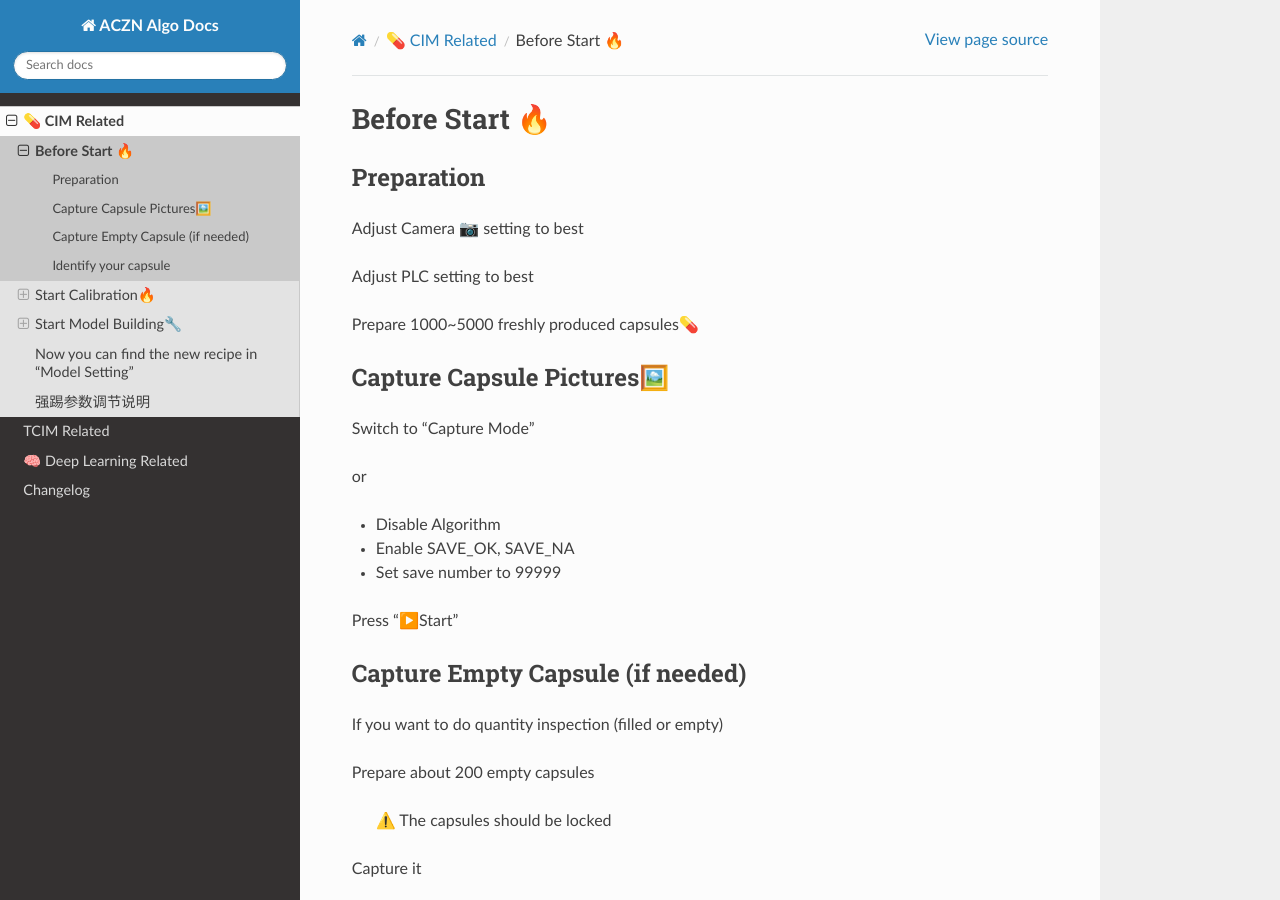
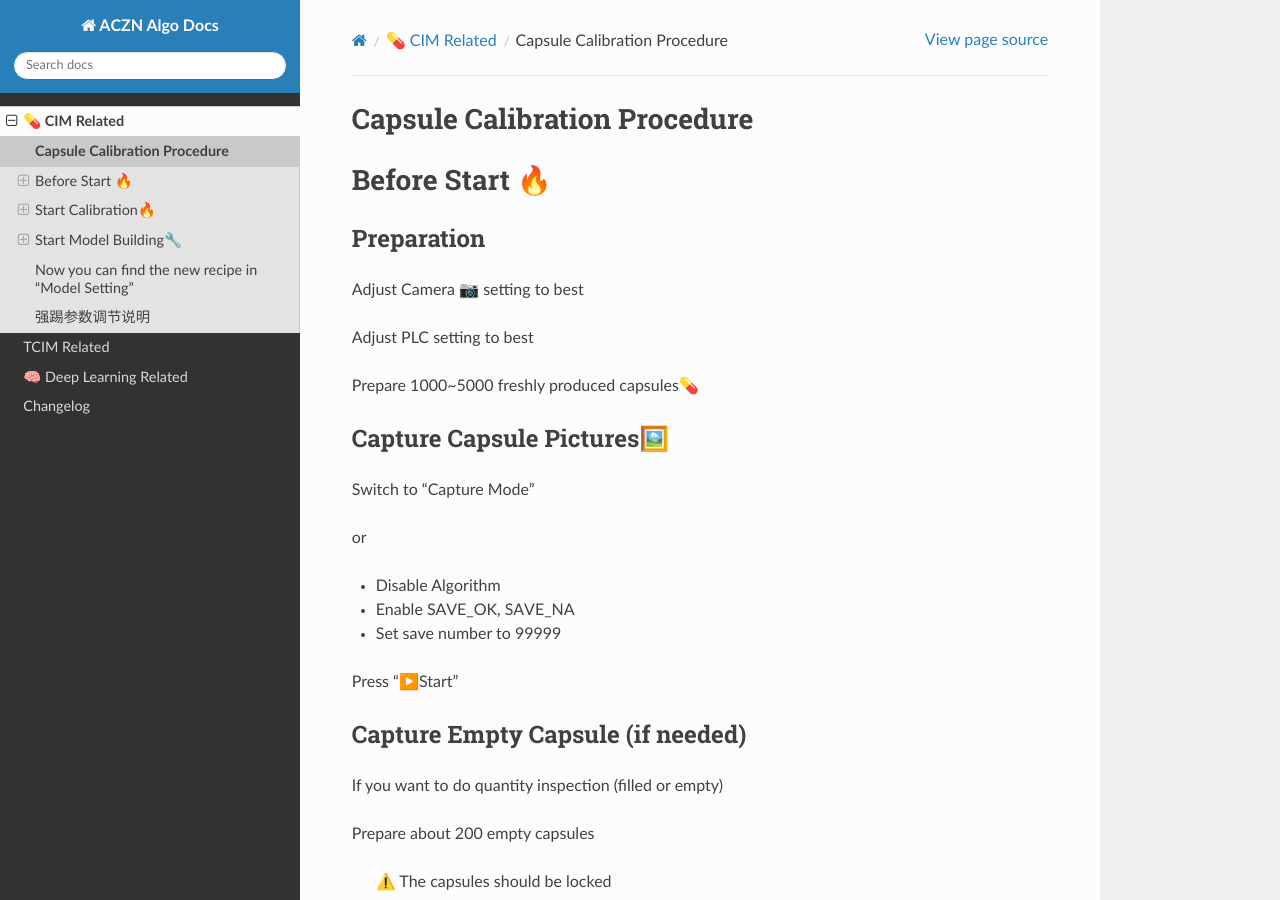
Before and after one commit to pejoypan/aczn-algo-docs, a Sphinx documentation site: the page built from docs/source/cim/capsule-calibration-procedure.md, in a window 1280 px wide and 900 px high. Built offline with Sphinx 7.4.7 and the Read the Docs theme 3.1.0, drawn with Linux system fonts in a browser that asks for light colours.

Commit message:
test add title

```diff
--- a/docs/source/cim/capsule-calibration-procedure.md
+++ b/docs/source/cim/capsule-calibration-procedure.md
@@ -1,3 +1,5 @@
+Capsule Calibration Procedure
+========================
 
 # Before Start 🔥
 
```
